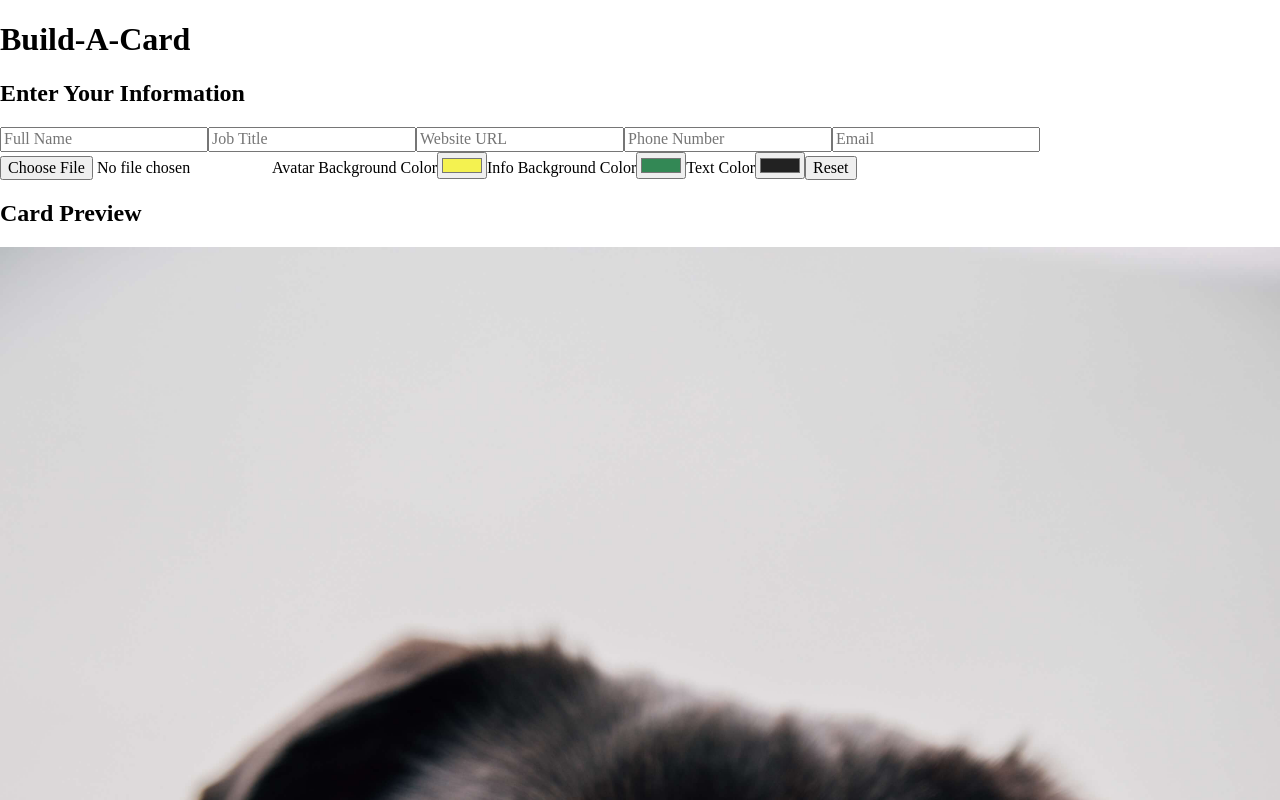
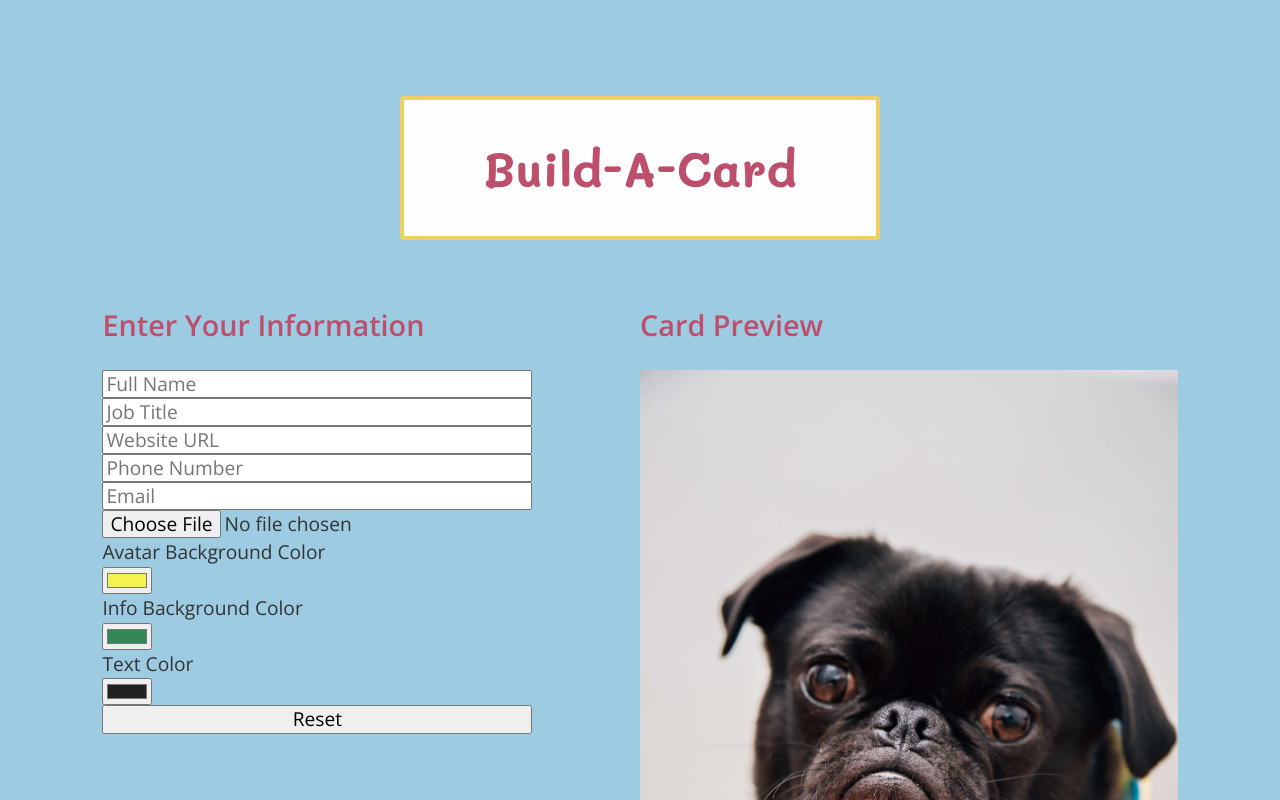
Before and after one commit to terrancecorley/build-a-card, a React (Create React App) app: page / in a window 1280 px wide. Shown: the top 800 px of the page. Built offline with nearby package versions, Linux system fonts and the light colour scheme.

Commit message:
styled header and began form styles

```diff
--- a/public/index.html
+++ b/public/index.html
@@ -7,6 +7,7 @@
     <link rel="manifest" href="%PUBLIC_URL%/manifest.json">
     <link rel="shortcut icon" href="%PUBLIC_URL%/favicon.ico">
     <link rel="stylesheet" href="https://cdnjs.cloudflare.com/ajax/libs/normalize/8.0.0/normalize.min.css">
+    <link href="https://fonts.googleapis.com/css?family=Mali:700|Open+Sans:400,600" rel="stylesheet">
     <title>React App</title>
   </head>
   <body>
--- a/src/CardPreview.js
+++ b/src/CardPreview.js
@@ -1,5 +1,6 @@
 import React from 'react';
 import pugImg from './assets/pug.jpg';
+import './css/CardPreview.css';
 
 function CardPreview(props) {
   const cardPreviewHeader = {
--- a/src/CardSection.js
+++ b/src/CardSection.js
@@ -1,6 +1,7 @@
 import React, { Component, Fragment } from 'react';
 import UserInfo from './UserInfo';
 import CardPreview from './CardPreview';
+import './css/CardSection.css';
 
 class CardSection extends Component {
   constructor(props) {
--- a/src/MainFooter.js
+++ b/src/MainFooter.js
@@ -3,7 +3,7 @@ import React, { Component } from 'react';
 function MainFooter(props) {
   return(
     <footer>
-      <p>&copy; 2018 Made with &hearts; by Terrance Corley.</p>
+      <p>&copy; 2018 Made with &hearts; by <a href="https://terrancecorley.com" target="_blank" rel="noopener">Terrance Corley</a>.</p>
     </footer>
   );
 }
--- a/src/MainHeader.js
+++ b/src/MainHeader.js
@@ -1,8 +1,9 @@
 import React, { Component } from 'react';
+import './css/MainHeader.css';
 
 function MainHeader(props) {
   return(
-    <header>
+    <header className="site-header">
       <div className="site-logo__wrapper">
         <h1 className="site-logo">Build-A-Card</h1>
       </div>
--- a/src/UserInfo.js
+++ b/src/UserInfo.js
@@ -1,4 +1,5 @@
 import React, { Component } from 'react';
+import './css/UserInfo.css';
 
 class UserInfo extends Component {
   constructor(props) {
@@ -19,7 +20,7 @@ class UserInfo extends Component {
     return(
       <div className="user-info__wrapper">
         <h2>Enter Your Information</h2>
-        <form action="POST">
+        <form action="POST" className="user-info__form">
           <input type="text" aria-label="full name" name="fullName" placeholder="Full Name" value={this.props.fullName} onChange={this.onChange}/>
           <input type="text" aria-label="job title" name="jobTitle" placeholder="Job Title" value={this.props.jobTitle} onChange={this.onChange}/>
           <input type="url" aria-label="website url" name="websiteURL" placeholder="Website URL" value={this.props.websiteURL} onChange={this.onChange}/>
--- /dev/null
+++ b/src/css/CardPreview.css
@@ -0,0 +1,3 @@
+.card-preview__wrapper {
+  flex-basis: 50%;
+}
--- /dev/null
+++ b/src/css/CardSection.css
@@ -0,0 +1,6 @@
+.card-section {
+  display: flex;
+  justify-content: space-between;
+  font-size: 1.2rem;
+  padding: 2em 8% 0;
+}
--- /dev/null
+++ b/src/css/MainHeader.css
@@ -0,0 +1,17 @@
+.site-header {
+  font-size: 1.5rem;
+  padding-top: 4em;
+}
+
+.site-logo__wrapper {
+  text-align: center;
+  border: 4px solid #F0CF65;
+  border-radius: 4px;
+  background-color: #fefefe;
+  margin: 0 auto;
+  width: 20em;
+}
+
+.site-logo {
+  font-family: 'Mali', cursive;
+}
--- /dev/null
+++ b/src/css/UserInfo.css
@@ -0,0 +1,8 @@
+.user-info__wrapper {
+  flex-basis: 40%;
+}
+
+.user-info__form {
+  display: flex;
+  flex-direction: column;
+}
--- a/src/css/index.css
+++ b/src/css/index.css
@@ -1,5 +1,41 @@
 /* base styles */
+
+*,
+*::before,
+*::after {
+  box-sizing: inherit;
+}
+
+:root {
+  font-size: 1rem;
+}
+
+html {
+  box-sizing: border-box;
+}
+
+body {
+  line-height: 1.5;
+  background-color: #9CCBE2;
+  color: #333;
+  font-family: 'Open Sans', sans-serif;
+}
 
 img {
   max-width: 100%;
 }
+
+ul {
+  padding: 0;
+  margin: 0;
+}
+
+a {
+  text-decoration: none;
+}
+
+h1,
+h2,
+h3 {
+  color: #BD4F6C;
+}
```
